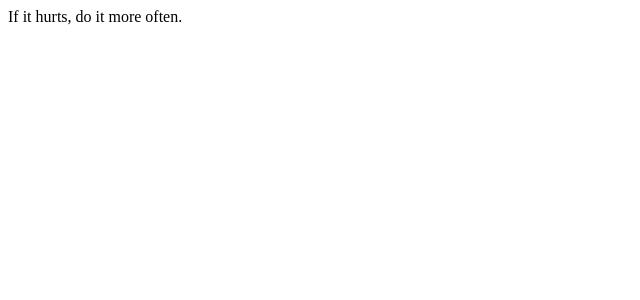
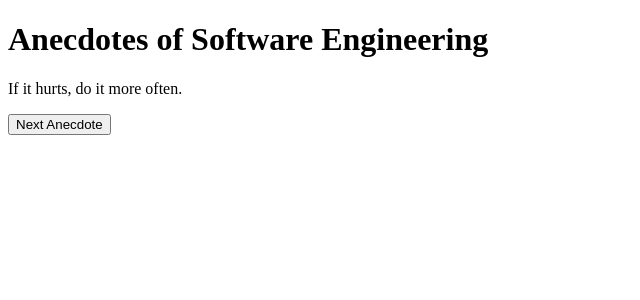
Before and after one commit to Ndkkqueenie/FullStackOpen, a React (Create React App) app in the folder part1/anecdotes/: page / in a window 1280 px wide. Shown: the top 300 px of the page, without its empty margins (0-640 px from the left). Built offline with nearby package versions, Linux system fonts and the light colour scheme.

Commit message:
added a button that can be clicked to display a random anecdote

```diff
--- a/part1/anecdotes/src/App.js
+++ b/part1/anecdotes/src/App.js
@@ -14,9 +14,16 @@ const App = () => {
 
   const [selected, setSelected] = useState(0)
 
+  const randomAnecdote = () => {
+    const randomIndex = Math.floor(Math.random() * anecdotes.length);
+    setSelected(randomIndex);
+  };
+
   return (
     <div>
-      {anecdotes[selected]}
+      <h1> Anecdotes of Software Engineering</h1>
+      <p>{anecdotes[selected]}</p>
+      <button onClick={randomAnecdote}>Next Anecdote</button>
     </div>
   )
 }
```
